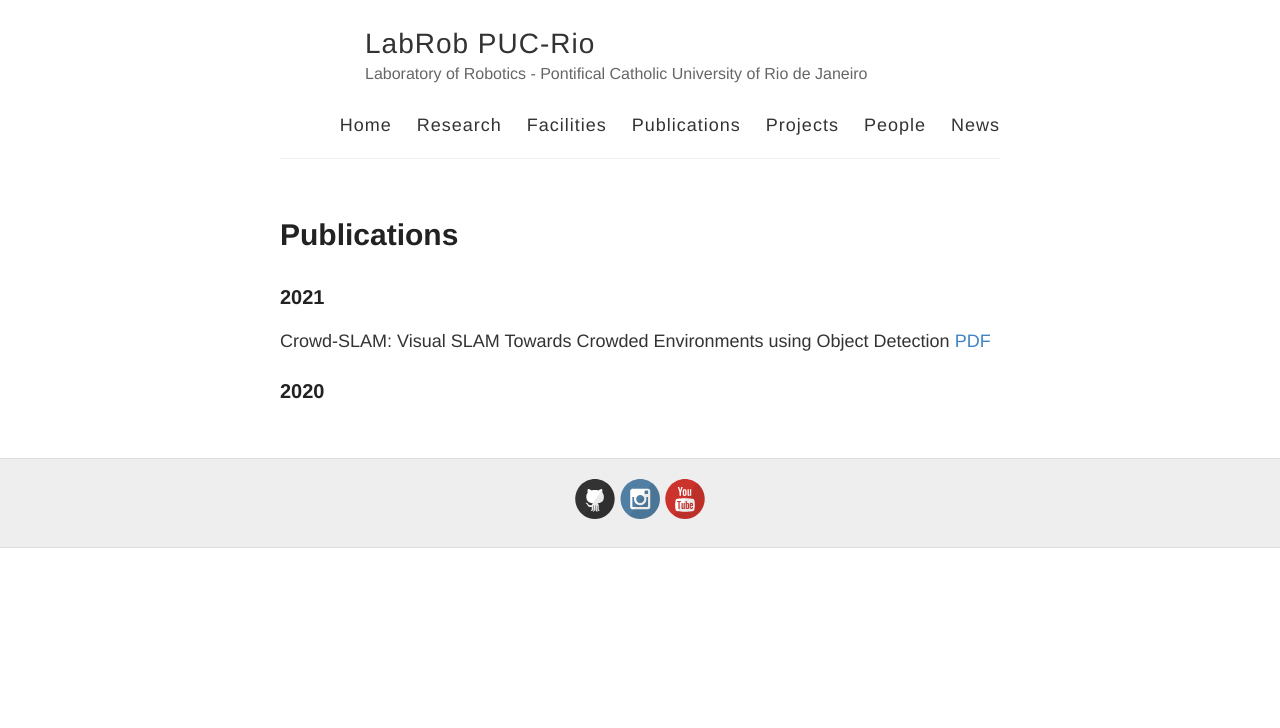
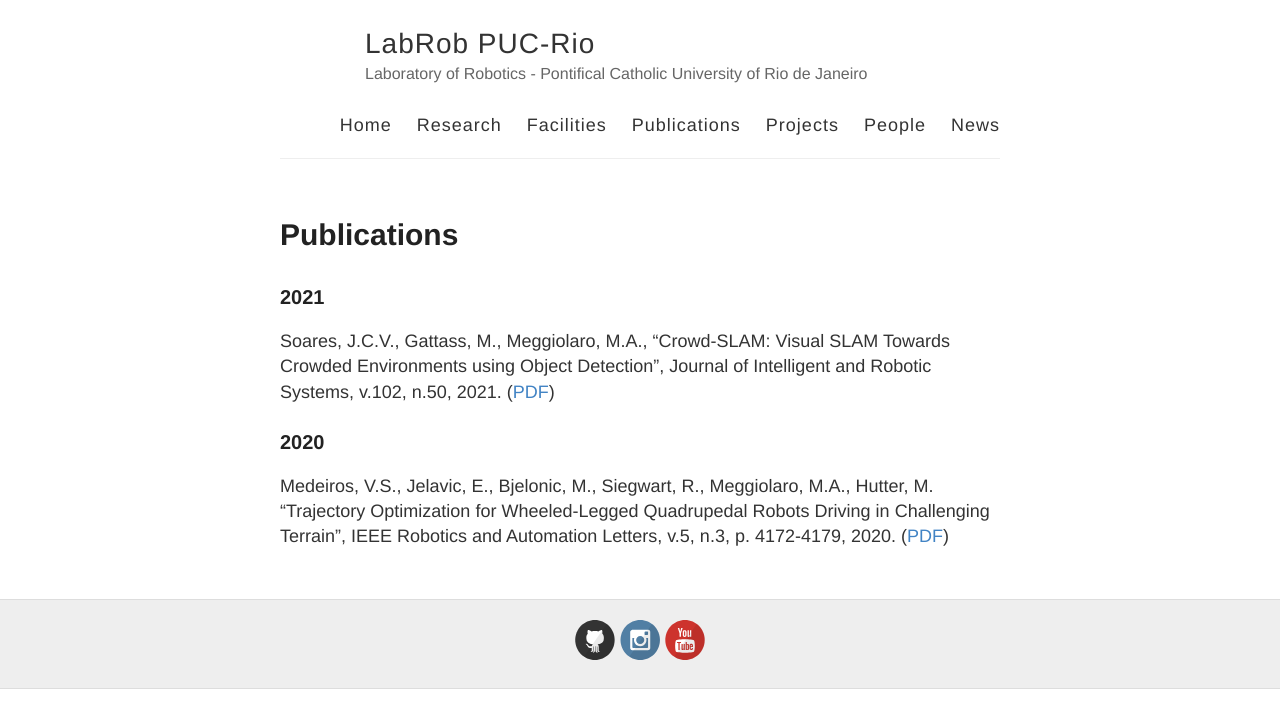
Before and after one commit to labrobpuc/labrobpuc.github.io, a Jekyll site: the page built from publications.md, in a window 1280 px wide. Shown: the top 728 px of the page. Built offline with Jekyll 4.4.1, drawn with Linux system fonts in a browser that asks for light colours.

Commit message:
Update publications.md

```diff
--- a/publications.md
+++ b/publications.md
@@ -6,7 +6,8 @@
 
 ### 2021
 
-Crowd-SLAM: Visual SLAM Towards Crowded Environments using
-Object Detection [PDF](http://meggi.usuarios.rdc.puc-rio.br/paper/R78_JIRS21_Crowd_SLAM.pdf)
+Soares, J.C.V., Gattass, M., Meggiolaro, M.A., “Crowd-SLAM: Visual SLAM Towards Crowded Environments using Object Detection", Journal of Intelligent and Robotic Systems, v.102, n.50, 2021. ([PDF](http://meggi.usuarios.rdc.puc-rio.br/paper/R78_JIRS21_Crowd_SLAM.pdf))
 
 ### 2020
+
+Medeiros, V.S., Jelavic, E., Bjelonic, M., Siegwart, R., Meggiolaro, M.A., Hutter, M. "Trajectory Optimization for Wheeled-Legged Quadrupedal Robots Driving in Challenging Terrain", IEEE Robotics and Automation Letters, v.5, n.3, p. 4172-4179, 2020. ([PDF](http://meggi.usuarios.rdc.puc-rio.br/paper/R76_RAL20_Trajectory_optimization_for_wheeled_legged.pdf))
```
